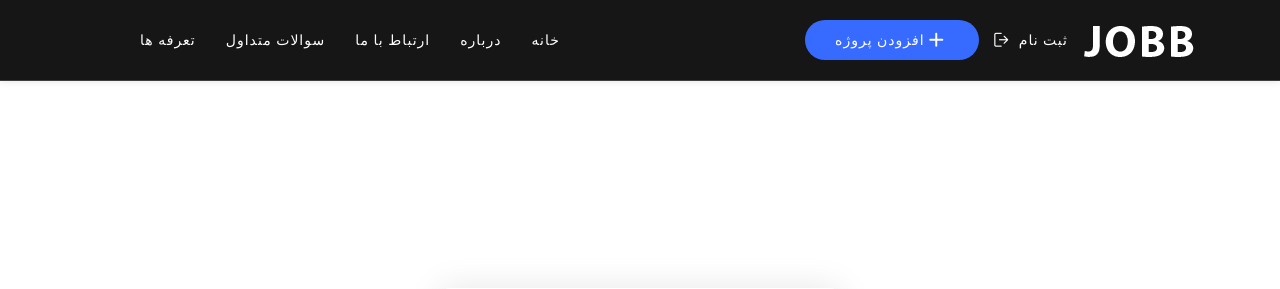
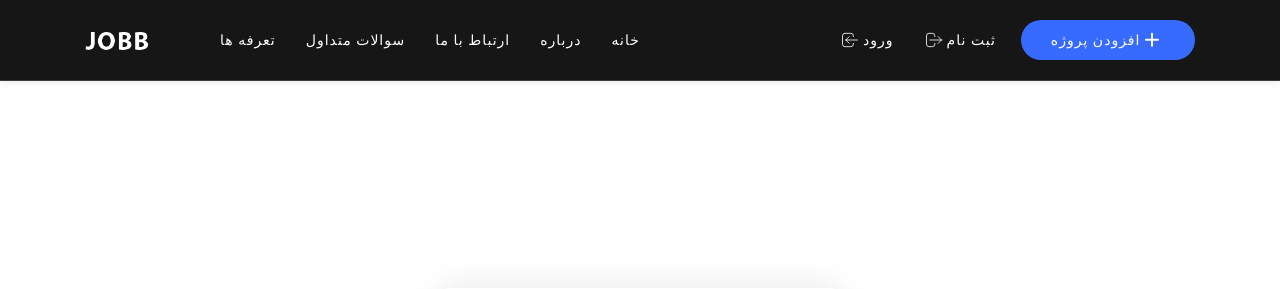
Before and after one commit to rz-k/freelancer-django, a Django app: page /account/register/ in a window 1280 px wide. Shown: the top 289 px of the page. Run offline with Django 3.2, Linux system fonts and the light colour scheme; parts of the project's set-up code (start-up, migrations or seed data) failed here and were passed over; some libraries are stand-ins or nearby versions.

Commit message:
:arrow_up: Make the navbar more visually appealing by adding SVG icons and a login button.

```diff
--- a/freelancer/templates/nav/navbar.html
+++ b/freelancer/templates/nav/navbar.html
@@ -3,19 +3,26 @@
 <header class="main-header header-transparent sticky-header" id="nav-head">
     <div class="container">
         <nav class="navbar navbar-expand-lg navbar-light">
-            <a href="/" class="brand">
-                <img src="{% static 'img/logos/logo.png' %}" alt="logo">
-            </a>
-            <button class="navbar-toggler" type="button" data-toggle="collapse" data-target="#navbarSupportedContent" aria-controls="navbarSupportedContent" aria-expanded="false" aria-label="Toggle navigation">
-                <span class="navbar-toggler-icon"></span>
-            </button>
             <div class="collapse navbar-collapse" id="navbarSupportedContent">
                 <ul class="navbar-nav ml-auto">
+                    <li class="nav-item">
+                        <a href="employer-dashboard-post-job.html" class="nav-link link-color"><i class="flaticon-plus"></i> افزودن پروژه</a>
+                    </li>
                     {% if not user.is_authenticated %}
                         <li class="nav-item ">
-                            <a class="nav-link" href="{% url 'account:register' %}">
+                            <a class="nav-link" href="{% url 'account:register' %}" style="display: flex; gap: 3px;">
                                 ثبت نام
-                                <i class="flaticon-logout"></i>
+                                <svg xmlns="http://www.w3.org/2000/svg" fill="none" viewBox="0 0 24 24" stroke="currentColor" stroke-width="1" width="20px">
+                                    <path stroke-linecap="round" stroke-linejoin="round" d="M17 16l4-4m0 0l-4-4m4 4H7m6 4v1a3 3 0 01-3 3H6a3 3 0 01-3-3V7a3 3 0 013-3h4a3 3 0 013 3v1" />
+                                </svg>
+                            </a>
+                        </li>
+                        <li class="nav-item ">
+                            <a class="nav-link" href="{% url 'account:login' %}" style="display:flex; gap: 3px;">
+                                ورود
+                                <svg xmlns="http://www.w3.org/2000/svg" fill="none" viewBox="0 0 24 24" stroke="currentColor" stroke-width="1" width="20px">
+                                    <path stroke-linecap="round" stroke-linejoin="round" d="M11 16l-4-4m0 0l4-4m-4 4h14m-5 4v1a3 3 0 01-3 3H6a3 3 0 01-3-3V7a3 3 0 013-3h7a3 3 0 013 3v1" />
+                                </svg>
                             </a>
                         </li>
                     {% else %}
@@ -26,9 +33,6 @@
                             </a>
                         </li>
                     {% endif %}
-                    <li class="nav-item">
-                        <a href="employer-dashboard-post-job.html" class="nav-link link-color"><i class="flaticon-plus"></i> افزودن پروژه</a>
-                    </li>
                 </ul>
 
                 <ul class="navbar-nav header-ml">
@@ -60,6 +64,12 @@
                     </li>
                 </ul>
             </div>
+            <a href="/" class="navbar-brand logo">
+                <img src="{% static 'img/logos/logo.png' %}" alt="logo" style="height: 40px;">
+            </a>
+            <button class="navbar-toggler" type="button" data-toggle="collapse" data-target="#navbarSupportedContent" aria-controls="navbarSupportedContent" aria-expanded="false" aria-label="Toggle navigation">
+                <span class="navbar-toggler-icon"></span>
+            </button>
         </nav>
     </div>
 </header>
```
